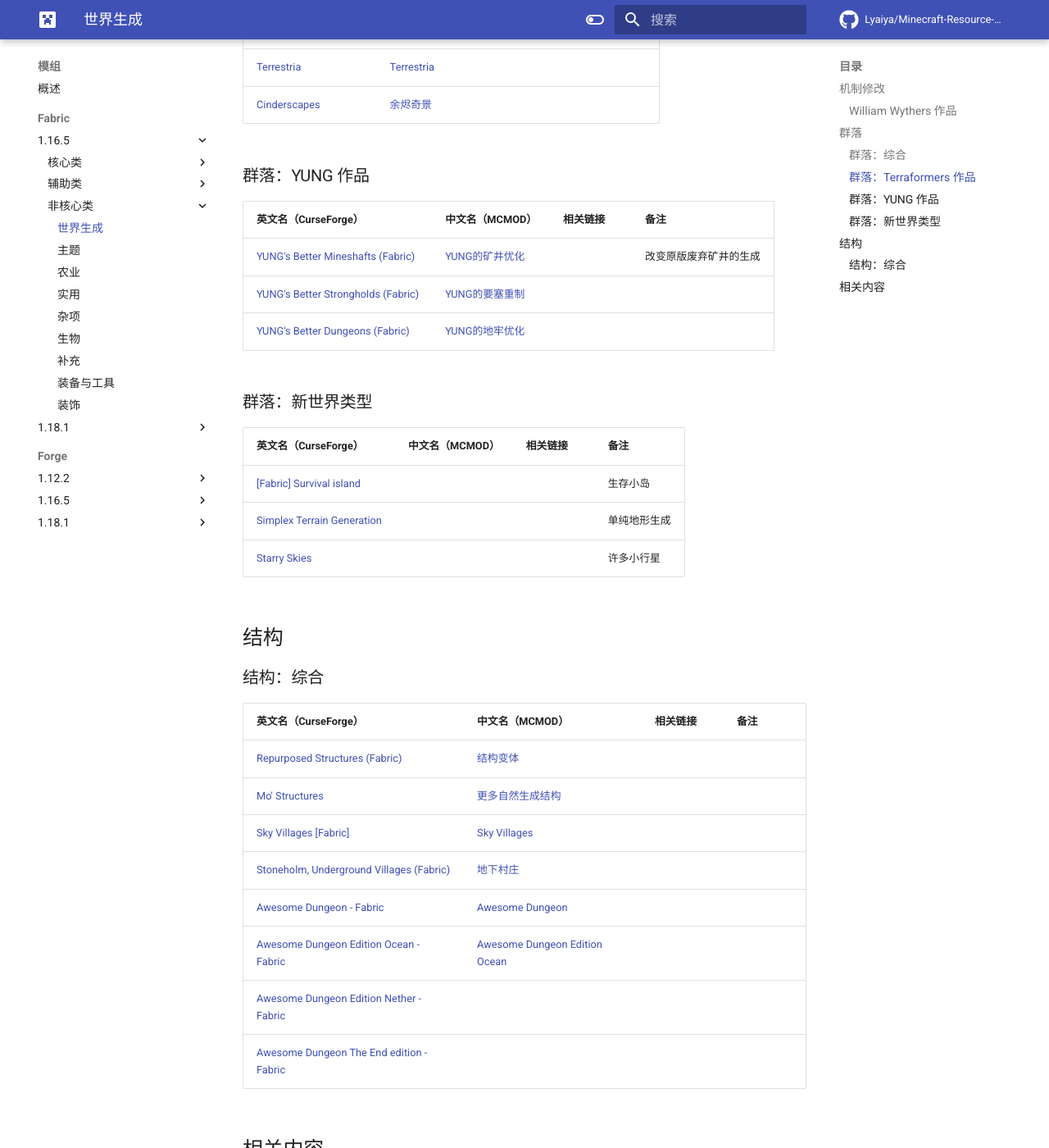
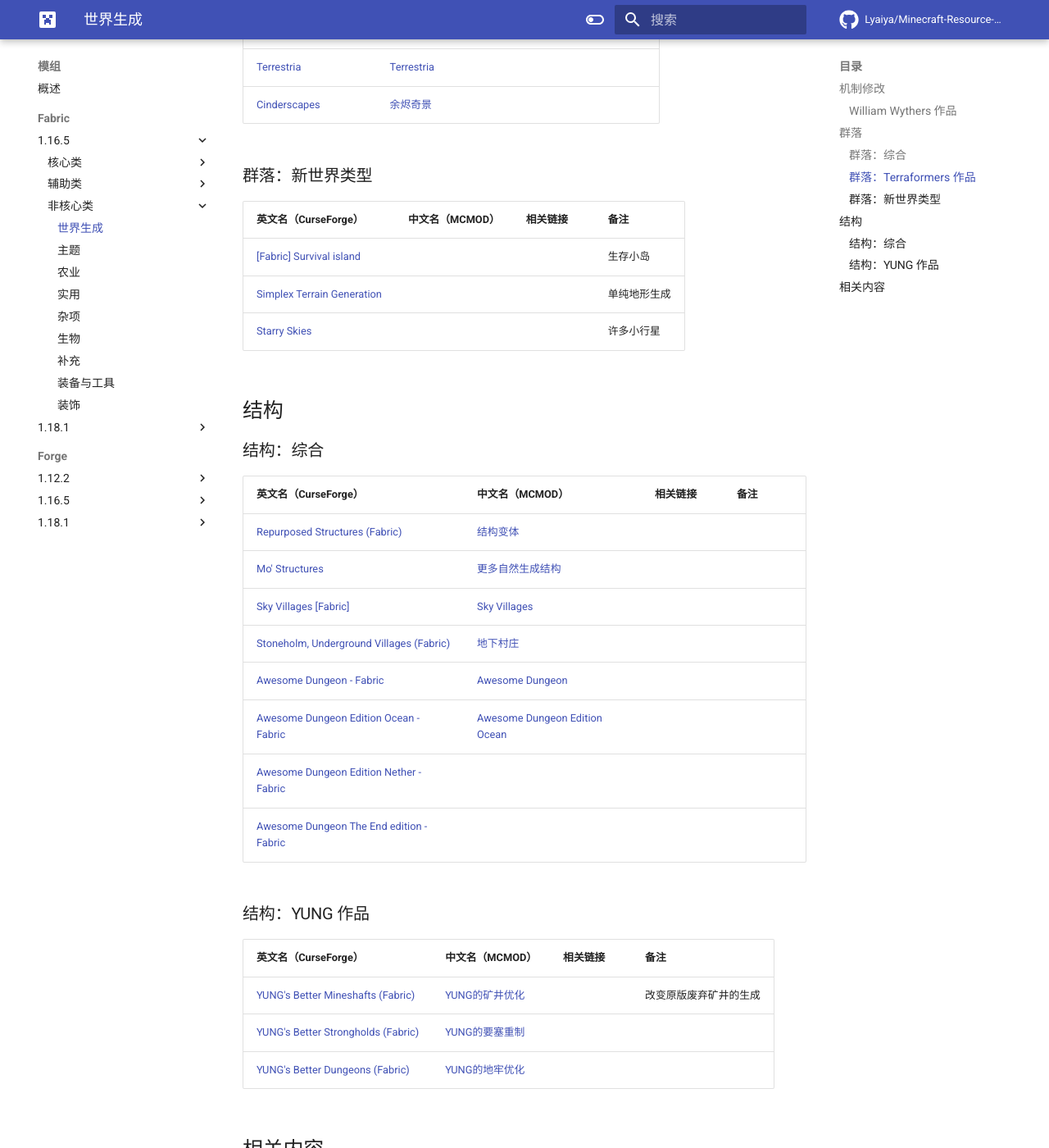
Before and after one commit to Lyaiya/Minecraft-Resource-Guide, an MkDocs documentation site: the page built from docs/模组/fabric/1.16.5/非核心类/世界生成.md, in a window 1280 px wide and 1400 px high, scrolled down 1599 px. Shown: the whole window at 82% size. Built offline with MkDocs 1.6.1 and Material for MkDocs 9.7.7, drawn with Linux system fonts in a browser that asks for light colours; comment, search, counter and statistics services are not loaded; some of the changed lines change nothing that is shown.

Commit message:
正确的地方

```diff
--- a/docs/模组/fabric/1.16.5/非核心类/世界生成.md
+++ b/docs/模组/fabric/1.16.5/非核心类/世界生成.md
@@ -41,14 +41,6 @@
 | [Terrestria](https://www.curseforge.com/minecraft/mc-mods/terrestria)     | [Terrestria](https://www.mcmod.cn/class/4952.html) |          |      |
 | [Cinderscapes](https://www.curseforge.com/minecraft/mc-mods/cinderscapes) | [余烬奇景](https://www.mcmod.cn/class/3147.html)   |          |      |
 
-### 群落：YUNG 作品
-
-| 英文名（CurseForge）                                                                                               | 中文名（MCMOD）                                        | 相关链接 | 备注                   |
-| ------------------------------------------------------------------------------------------------------------------ | ------------------------------------------------------ | -------- | ---------------------- |
-| [YUNG's Better Mineshafts (Fabric)](https://www.curseforge.com/minecraft/mc-mods/yungs-better-mineshafts-fabric)   | [YUNG的矿井优化](https://www.mcmod.cn/class/2788.html) |          | 改变原版废弃矿井的生成 |
-| [YUNG's Better Strongholds (Fabric)](https://www.curseforge.com/minecraft/mc-mods/yungs-better-strongholds-fabric) | [YUNG的要塞重制](https://www.mcmod.cn/class/3787.html) |          |                        |
-| [YUNG's Better Dungeons (Fabric)](https://www.curseforge.com/minecraft/mc-mods/yungs-better-dungeons-fabric)       | [YUNG的地牢优化](https://www.mcmod.cn/class/4429.html) |          |                        |
-
 ### 群落：新世界类型
 
 | 英文名（CurseForge）                                                                                  | 中文名（MCMOD） | 相关链接 | 备注         |
@@ -72,6 +64,14 @@
 | [Awesome Dungeon Edition Nether - Fabric](https://www.curseforge.com/minecraft/mc-mods/awesome-dungeon-nether-fabric)       |                                                                       |          |      |
 | [Awesome Dungeon The End edition - Fabric](https://www.curseforge.com/minecraft/mc-mods/awesome-dungeon-the-end-fabric)     |                                                                       |          |      |
 
+### 结构：YUNG 作品
+
+| 英文名（CurseForge）                                                                                               | 中文名（MCMOD）                                        | 相关链接 | 备注                   |
+| ------------------------------------------------------------------------------------------------------------------ | ------------------------------------------------------ | -------- | ---------------------- |
+| [YUNG's Better Mineshafts (Fabric)](https://www.curseforge.com/minecraft/mc-mods/yungs-better-mineshafts-fabric)   | [YUNG的矿井优化](https://www.mcmod.cn/class/2788.html) |          | 改变原版废弃矿井的生成 |
+| [YUNG's Better Strongholds (Fabric)](https://www.curseforge.com/minecraft/mc-mods/yungs-better-strongholds-fabric) | [YUNG的要塞重制](https://www.mcmod.cn/class/3787.html) |          |                        |
+| [YUNG's Better Dungeons (Fabric)](https://www.curseforge.com/minecraft/mc-mods/yungs-better-dungeons-fabric)       | [YUNG的地牢优化](https://www.mcmod.cn/class/4429.html) |          |                        |
+
 ## 相关内容
 
 | 英文名（CurseForge）                                                                 | 中文名（MCMOD）                                        | 相关链接 | 备注         |
```
